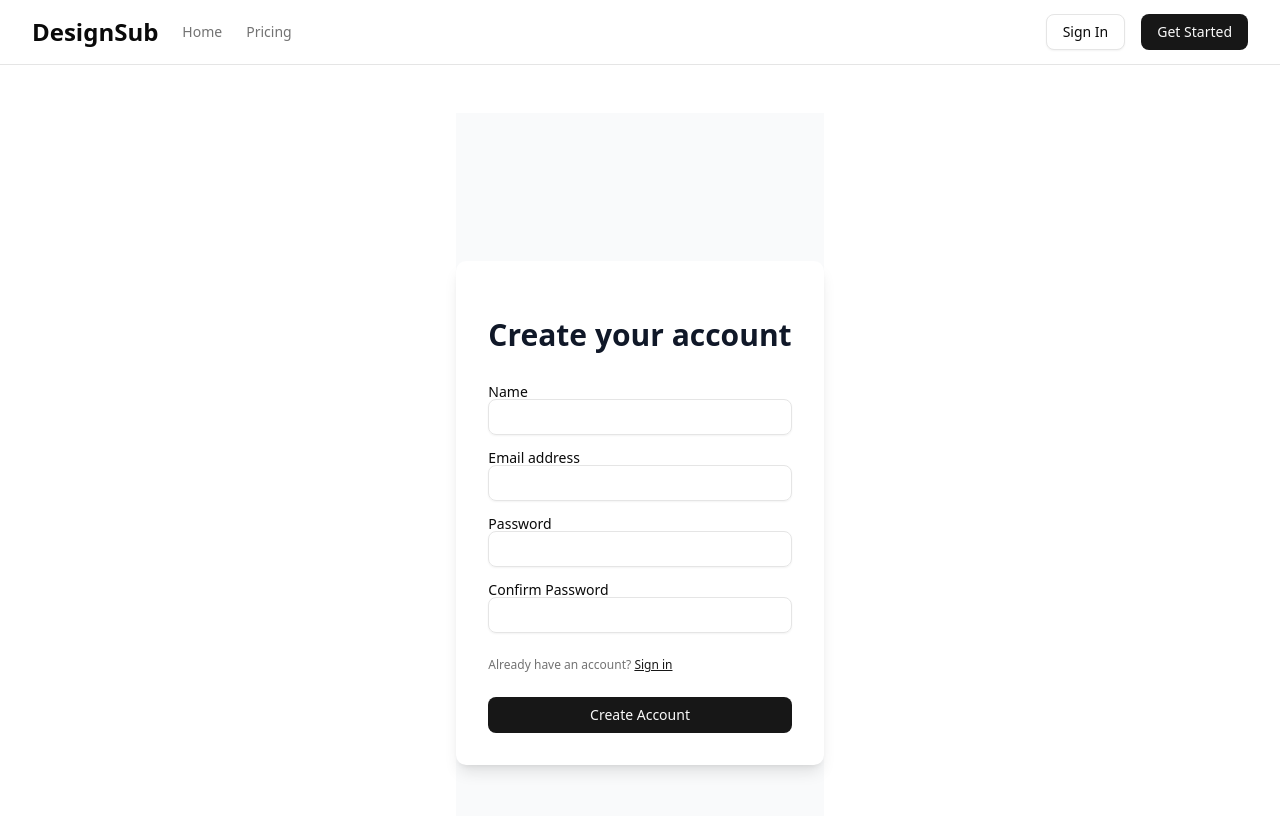
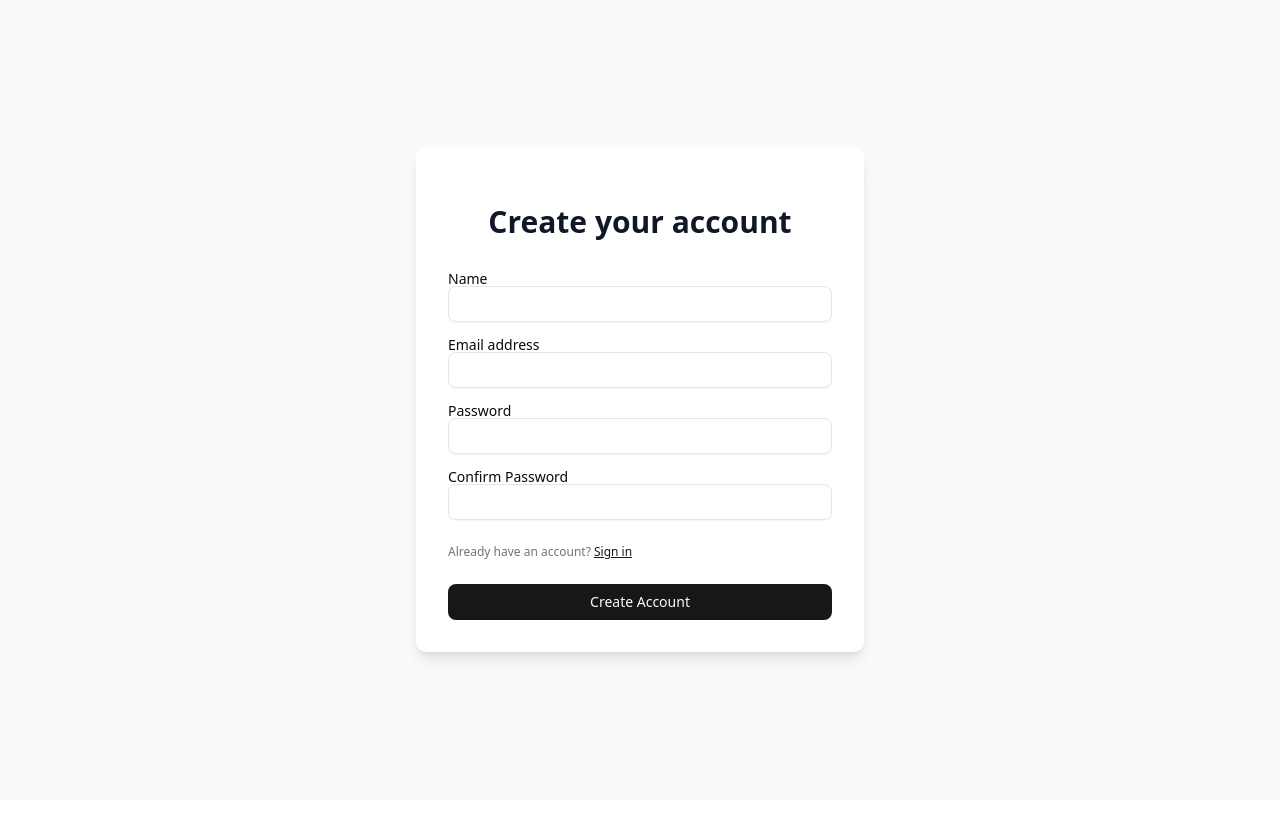
Before and after one commit to retrocapsule/design-sub-final-1, a Next.js app: page /signup in a window 1280 px wide. Shown: the top 816 px of the page. Built offline with nearby package versions, Linux system fonts and the light colour scheme; no server answers.

Commit message:
revert 1

```diff
--- a/src/app/signin/page.tsx
+++ b/src/app/signin/page.tsx
@@ -8,7 +8,6 @@ import { Input } from '@/components/ui/input';
 import { Label } from '@/components/ui/label';
 import { toast } from 'sonner';
 import { Loader2 } from 'lucide-react';
-import Link from 'next/link';
 
 function SignInContent() {
   const searchParams = useSearchParams();
@@ -89,12 +88,6 @@ function SignInContent() {
             )}
           </Button>
         </form>
-        <p className="mt-8 text-center text-sm text-gray-600">
-          Don\'t have an account?{\' \'}
-          <Link href="/signup" className="font-medium text-indigo-600 hover:text-indigo-500">
-            Sign up
-          </Link>
-        </p>
       </div>
     </div>
   );
--- a/src/app/signup/page.tsx
+++ b/src/app/signup/page.tsx
@@ -10,8 +10,6 @@ import { Label } from '@/components/ui/label';
 import { toast } from 'sonner';
 import { Loader2 } from 'lucide-react';
 import Link from 'next/link';
-import { Navigation } from '@/components/layout/navigation';
-import { Footer } from '@/components/layout/footer';
 
 function SignUpContent() {
   const router = useRouter();
@@ -169,14 +167,8 @@ function SignUpContent() {
 
 export default function SignUpPage() {
   return (
-    <div className="flex flex-col min-h-screen">
-      <Navigation />
-      <main className="flex-1 flex items-center justify-center py-12 px-4 sm:px-6 lg:px-8">
-        <Suspense fallback={<Loader2 className="h-8 w-8 animate-spin" />}>
-          <SignUpContent />
-        </Suspense>
-      </main>
-      <Footer />
-    </div>
+    <Suspense fallback={<div>Loading...</div>}>
+      <SignUpContent />
+    </Suspense>
   );
 }
```
